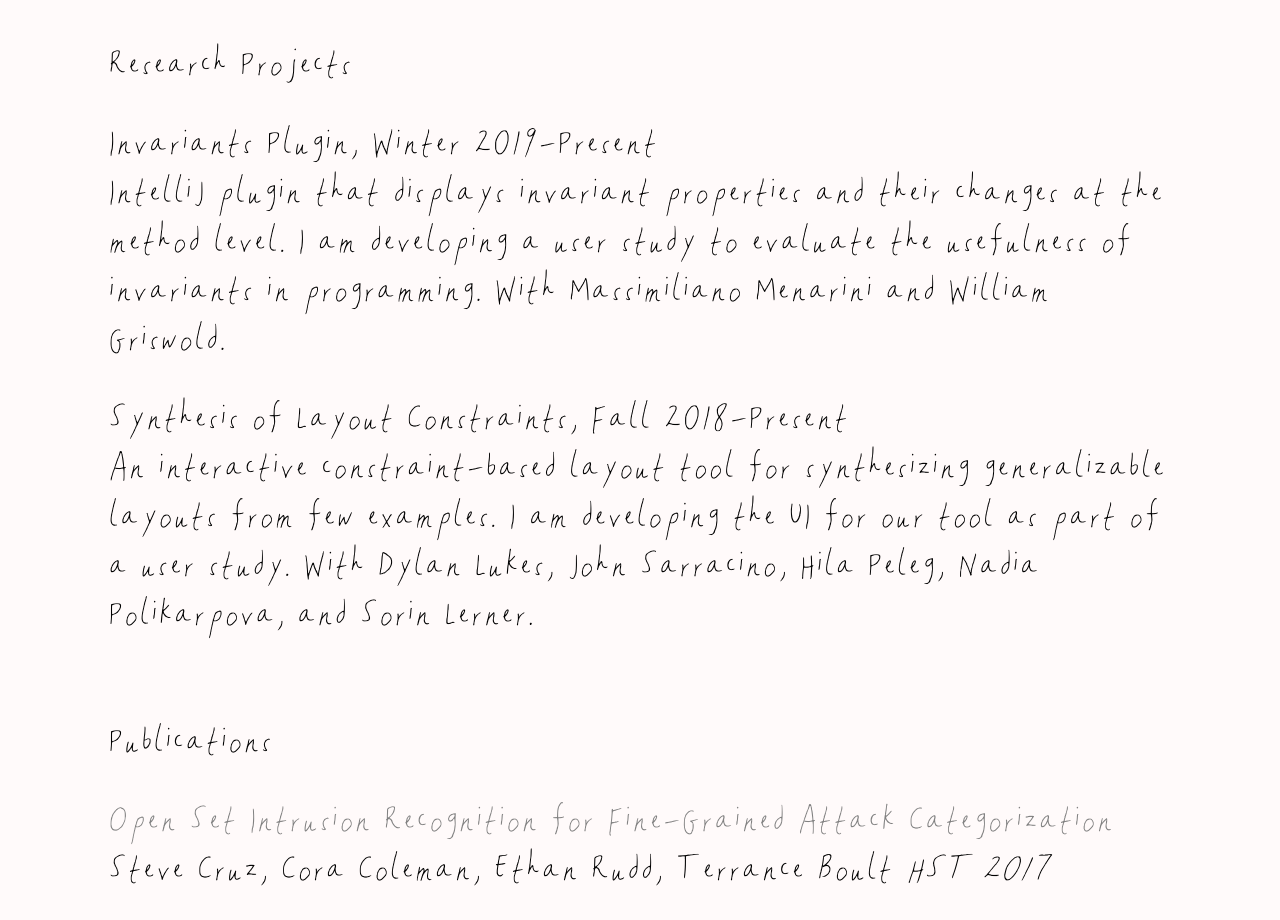
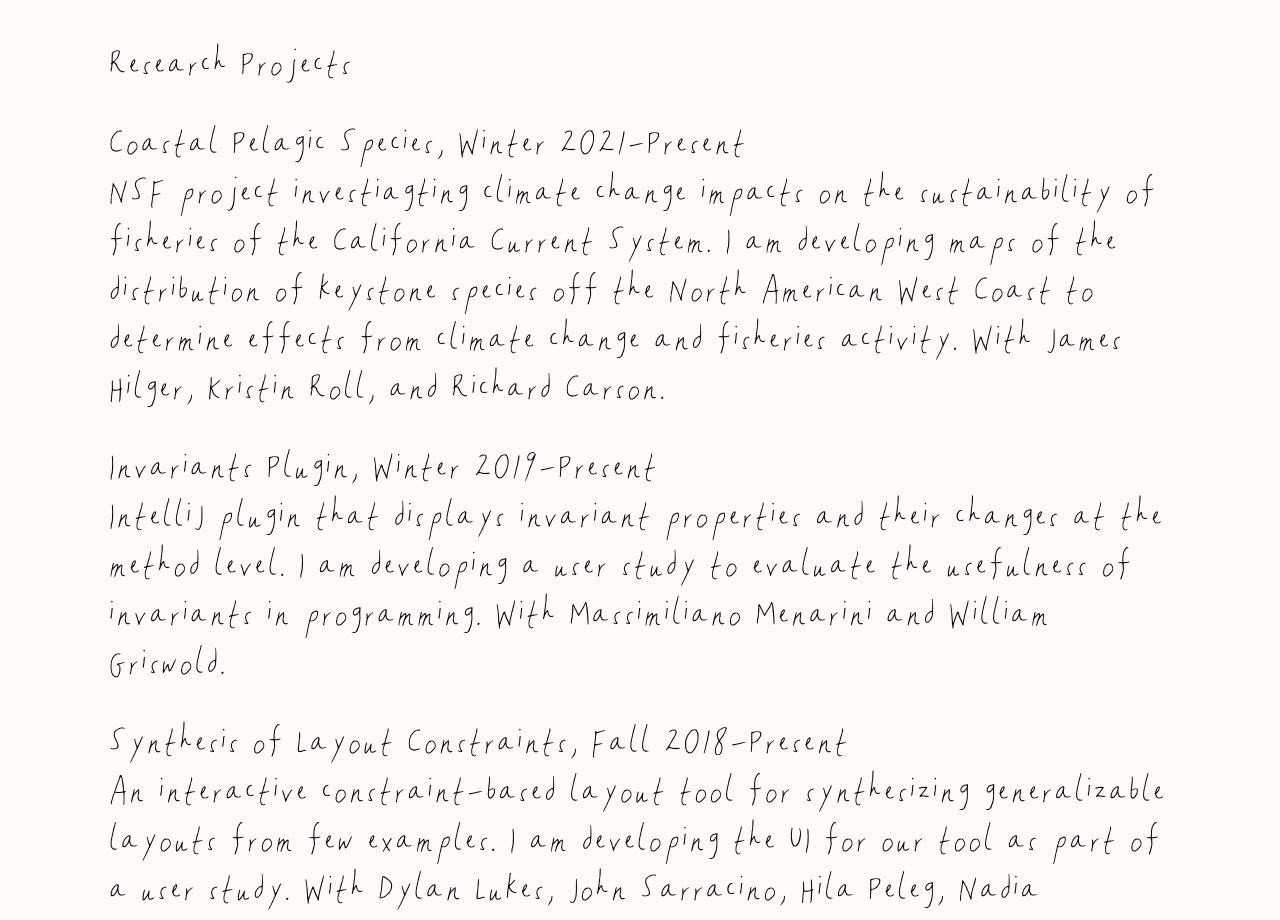
Before and after one commit to algebrot/algebrot.github.io, a website: page index.html in a window 1280 px wide. Shown: the part 1040-1960 px from the top of the page. Drawn offline with Linux system fonts and the light colour scheme.

Commit message:
added current research project

```diff
--- a/index.html
+++ b/index.html
@@ -4,7 +4,7 @@
       <a href="#projects" data-scroll="projects"><font size="+4">Research Projects</font></a>
       <a href="#publications" data-scroll="publications"><font size="+4">Publications</font></a>
       <a href="#contact" data-scroll="contact"><font size="+4">Contact</font></a>
-    </nav>
+  </nav>
 
   <head>
       <title>algebrot.github.io</title>
@@ -31,6 +31,9 @@
     </br >
       <section id="projects" data-anchor="projects">
       <p><font size="+8">Research Projects</font></p>
+        <p><font size="+4">Coastal Pelagic Species, Winter 2021-Present
+        </br >
+        NSF project investiagting climate change impacts on the sustainability of fisheries of the California Current System. I am developing maps of the distribution of keystone species off the North American West Coast to determine effects from climate change and fisheries activity. With James Hilger, Kristin Roll, and Richard Carson.</font></p>
         <p><font size="+4">Invariants Plugin, Winter 2019-Present
         </br >
         IntelliJ plugin that displays invariant properties and their changes at the method level. I am developing a user study to evaluate the usefulness of invariants in programming. With Massimiliano Menarini and William Griswold.</font></p>
```
